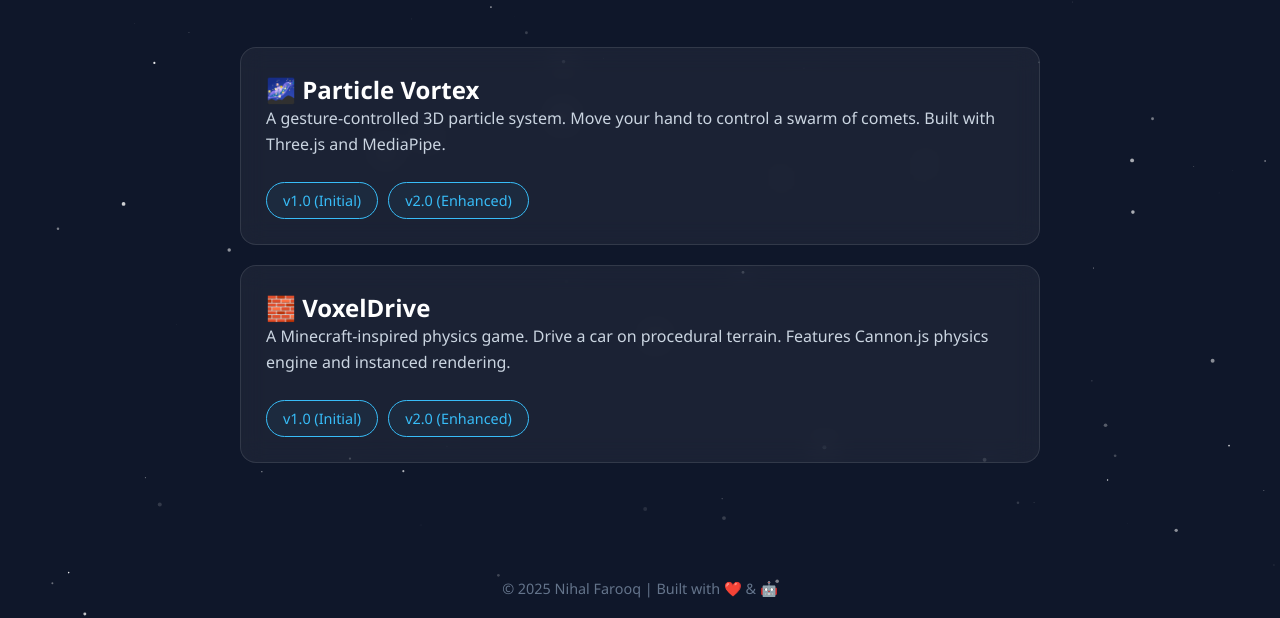
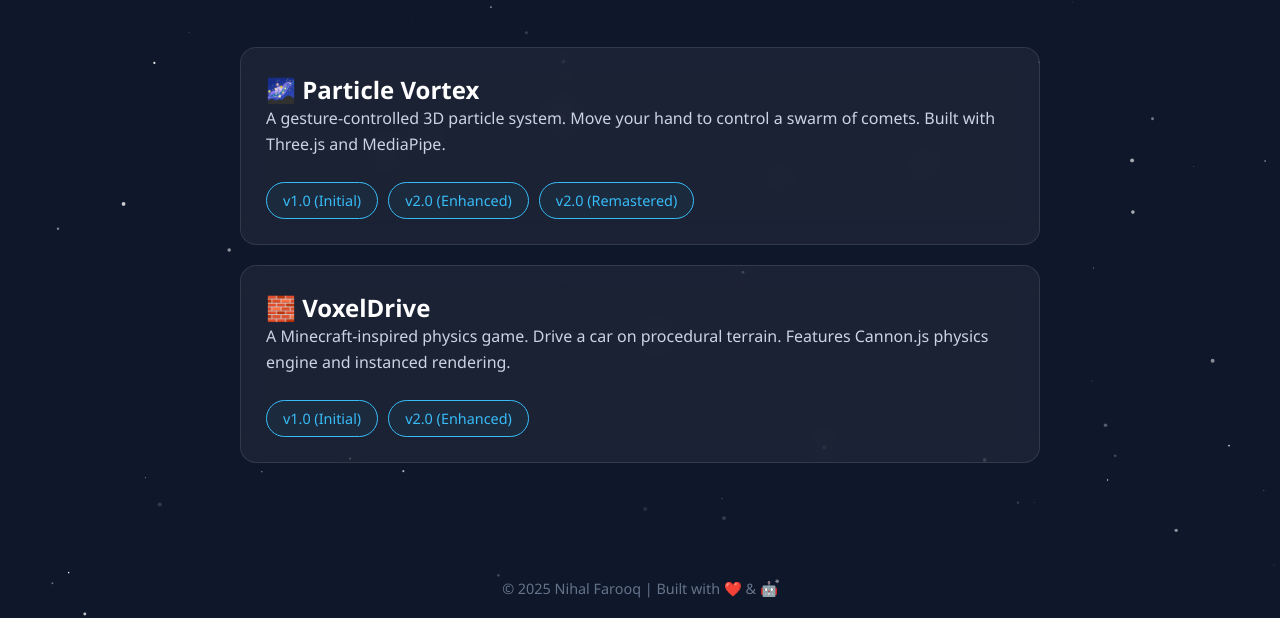
Before and after one commit to nihalfarooqm/vibe-coding-lab, a plain HTML site: page index.html in a window 1280 px wide. Shown: the part 182-800 px from the top of the page. Drawn offline with Linux system fonts and the light colour scheme.

Commit message:
Add link for Particle Vortex v3.0 (Remastered)

```diff
--- a/index.html
+++ b/index.html
@@ -168,6 +168,7 @@
                 <div class="version-list">
                     <a href="./Particle Vortex/vortex1.0.html" class="version-link">v1.0 (Initial)</a>
                     <a href="./Particle Vortex/vortex2.0.html" class="version-link">v2.0 (Enhanced)</a>
+                    <a href="./Particle Vortex/vortex3.0.html" class="version-link">v2.0 (Remastered)</a>
                 </div>
             </div>
 
```
